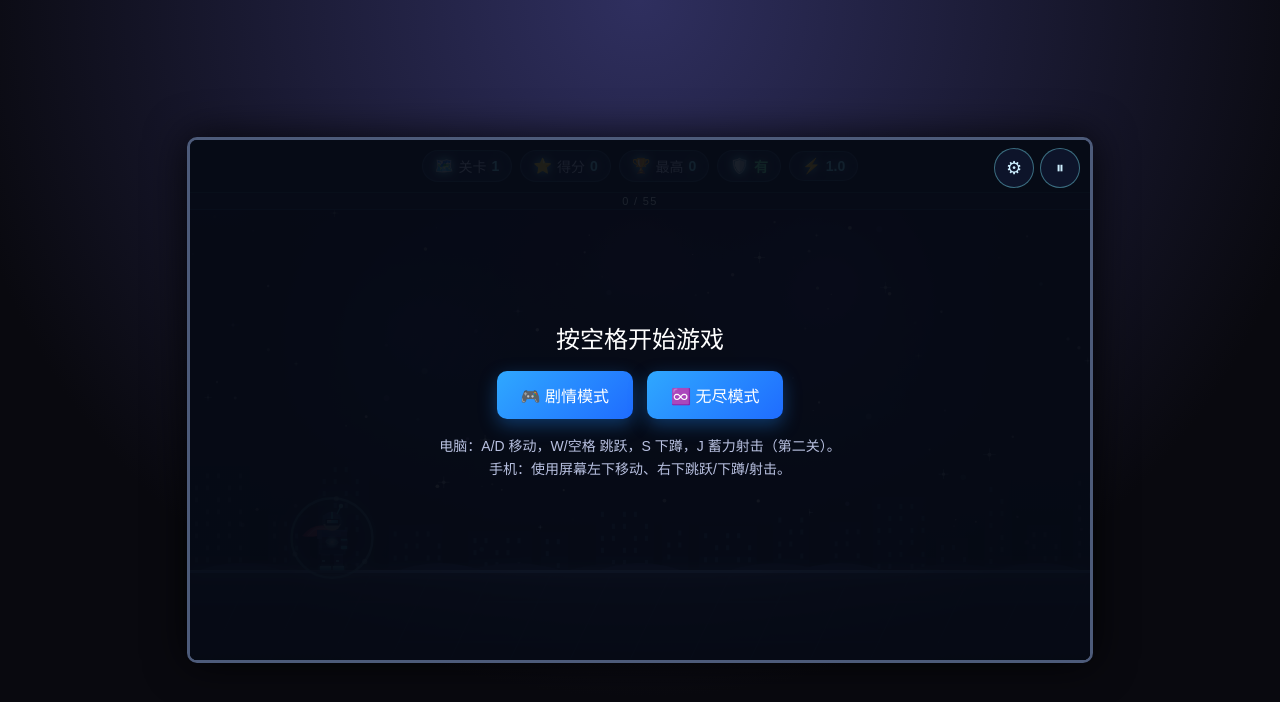
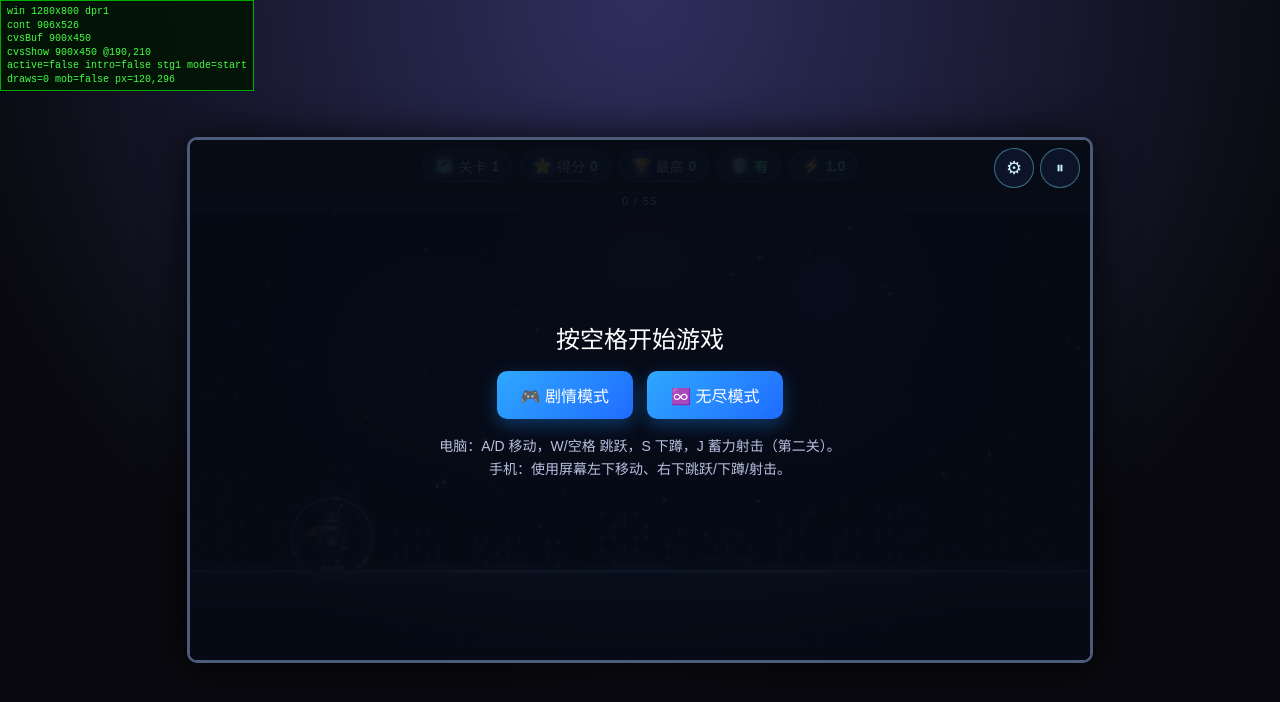
Before and after one commit to jasonxingxing211-beep/jump-dodge-game, a plain HTML site: page index.html in a window 1280 px wide. Drawn offline with Linux system fonts and the light colour scheme.

Commit message:
Update index.html

```diff
--- a/index.html
+++ b/index.html
@@ -2663,6 +2663,7 @@
     }
 
     function drawScene() {
+      window.__drawCount = (window.__drawCount || 0) + 1;
       ctx.save();
       // 屏幕震动
       if (state.shakeTimer && state.shakeTimer > 0) {
@@ -3779,6 +3780,31 @@
     initBackground();
     resetGame();
     renderSkinPicker();
+
+    // 【临时诊断面板】显示 canvas 实际尺寸/位置/状态，定位手机端黑屏问题（确认后移除）
+    (function () {
+      const p = document.createElement('div');
+      p.id = '__diag';
+      p.style.cssText = 'position:fixed;top:0;left:0;z-index:99998;background:rgba(0,20,0,0.82);color:#4f4;font:10px/1.35 monospace;padding:4px 6px;white-space:pre;pointer-events:none;border:1px solid #0a0;';
+      document.body.appendChild(p);
+      let frames = 0, lastDraw = 0;
+      const _origDraw = typeof drawScene === 'function' ? drawScene : null;
+      window.__drawCount = 0;
+      setInterval(function () {
+        try {
+          const r = canvas.getBoundingClientRect();
+          const cont = document.getElementById('gameContainer').getBoundingClientRect();
+          const mob = ('ontouchstart' in window) || navigator.maxTouchPoints > 0;
+          p.textContent =
+            'win ' + window.innerWidth + 'x' + window.innerHeight + ' dpr' + window.devicePixelRatio + '\n' +
+            'cont ' + Math.round(cont.width) + 'x' + Math.round(cont.height) + '\n' +
+            'cvsBuf ' + canvas.width + 'x' + canvas.height + '\n' +
+            'cvsShow ' + Math.round(r.width) + 'x' + Math.round(r.height) + ' @' + Math.round(r.left) + ',' + Math.round(r.top) + '\n' +
+            'active=' + state.active + ' intro=' + state.intro.active + ' stg' + state.stage + ' mode=' + state.messageMode + '\n' +
+            'draws=' + window.__drawCount + ' mob=' + mob + ' px=' + Math.round(player.x) + ',' + Math.round(player.y);
+        } catch (e) { p.textContent = 'diag err: ' + e.message; }
+      }, 400);
+    })();
   </script>
 </body>
 </html>
```
